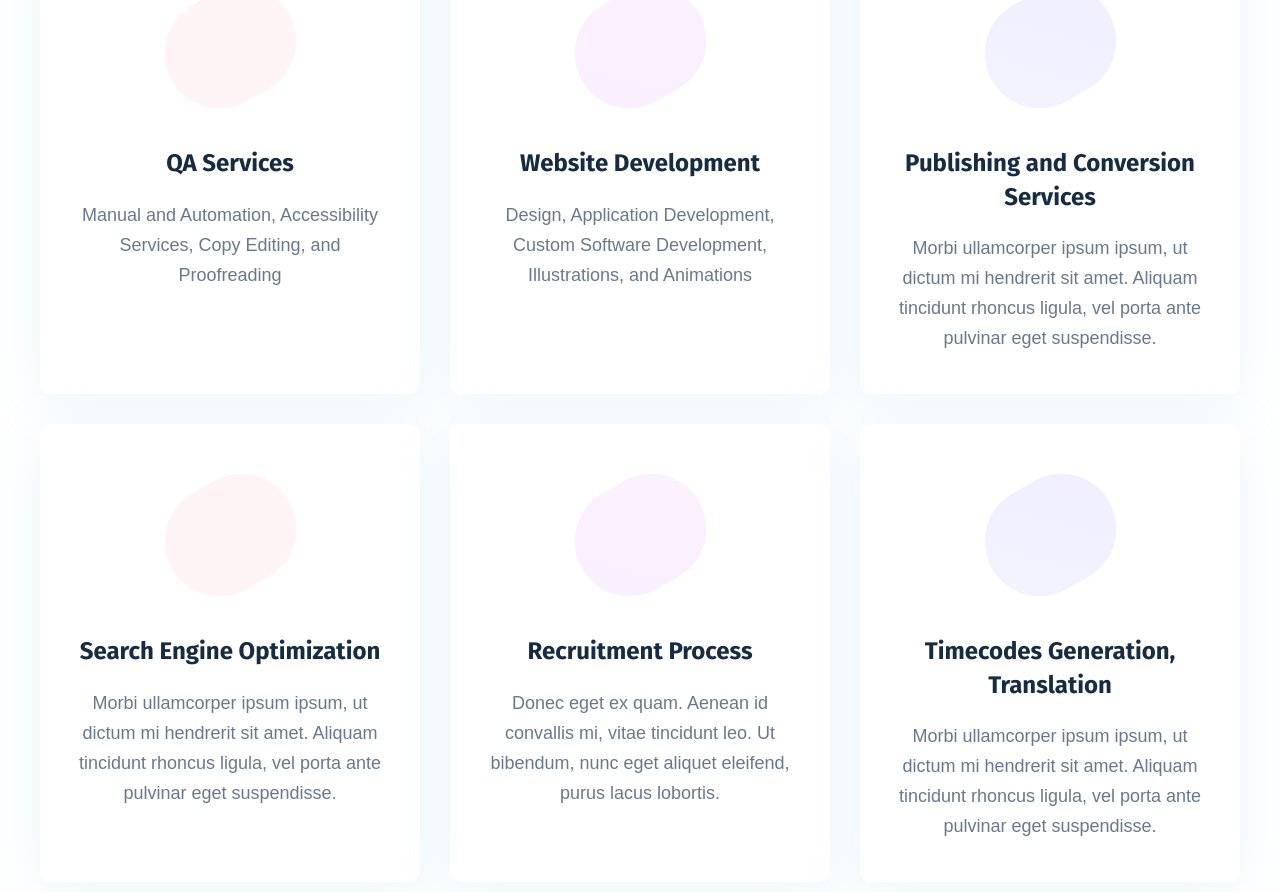
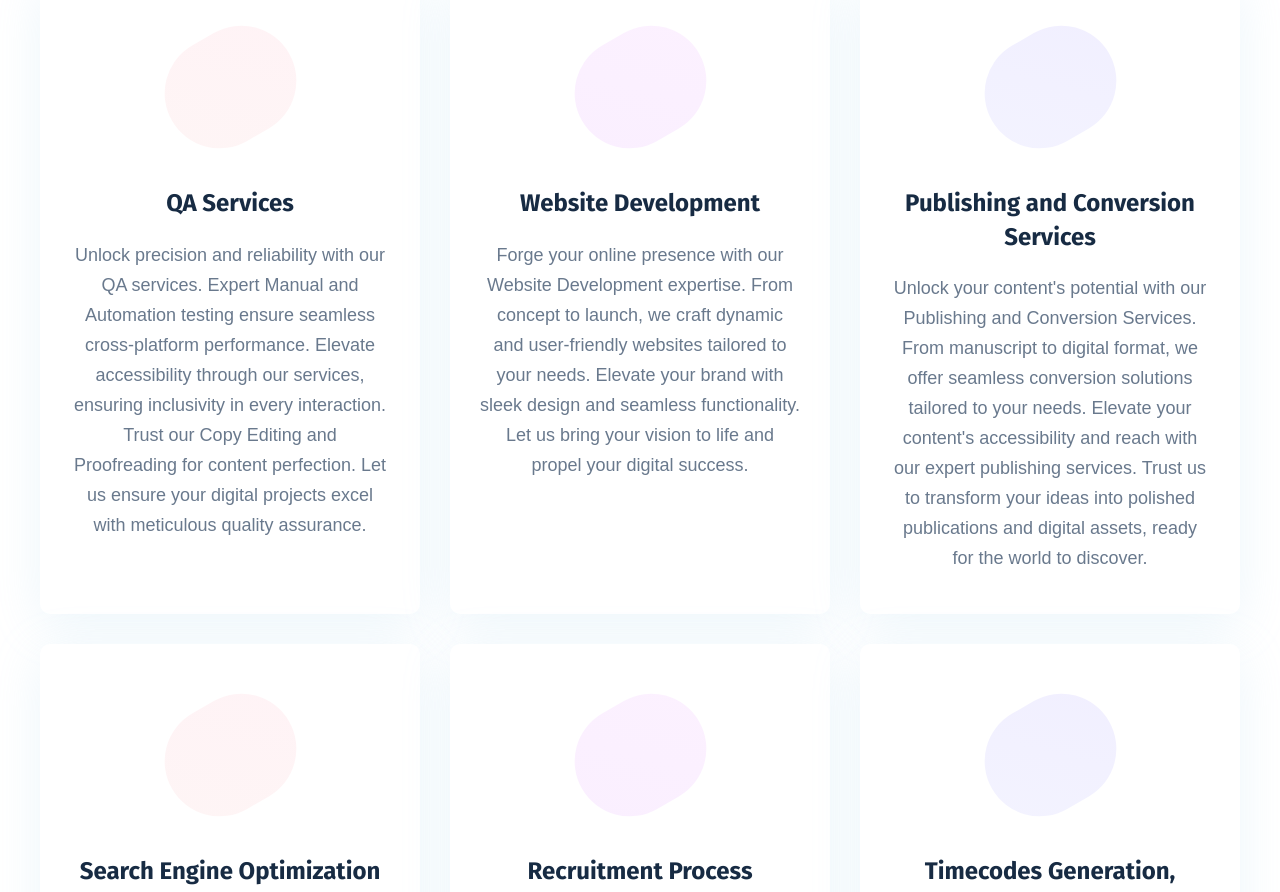
Before and after one commit to MANMOHAN1998/uni, a Django app: page / in a window 1280 px wide; the page is wider, and only the part inside the window is pictured. Shown: the part 954-1846 px from the top of that part. Run offline with Django 4.2, Linux system fonts and the light colour scheme; some libraries are stand-ins or nearby versions; some web fonts are replaced.

Commit message:
home page content added

```diff
--- a/uniapp/templates/index.html
+++ b/uniapp/templates/index.html
@@ -22,8 +22,9 @@
             <div class="banner-content">
                 <h1>Unlocking Dreams,
                     <br>Crafting Solutions</h1>
-                <p class="section-subheading">Praesent rhoncus, felis nec accumsan mattis, urna urna
-                    <br>laoreet acus vel ultrices.</p>
+                <p class="section-subheading">At <a href="/" style="text-decoration: none; font-weight: bold;">UNI Dream Soulutions</a>, we believe in unlocking dreams and<br>
+                     crafting solutions through innovative education technology.
+                    <br>Join us on a journey of empowerment and discovery.</p>
                 <a href="" class="custom-btn btn-big grad-style-ef page-scroll" data-bs-toggle="modal" data-bs-target="#get-a-quote-modal">CONTACT US</a>
             </div>
             <!-- End of .banner-content -->
@@ -44,7 +45,7 @@
                             <i class="ml-des-62-Precision-compasses-graphics-design-tool-interface txt-grad-cd"></i>
                         </span>
                         <h5 class="text-center">QA Services</h5>
-                        <p>Manual and Automation, Accessibility Services, Copy Editing, and Proofreading</p>
+                        <p>Unlock precision and reliability with our QA services. Expert Manual and Automation testing ensure seamless cross-platform performance. Elevate accessibility through our services, ensuring inclusivity in every interaction. Trust our Copy Editing and Proofreading for content perfection. Let us ensure your digital projects excel with meticulous quality assurance.</p>
                     </a>
                     <!-- End of .service-box -->
                 </div>
@@ -57,7 +58,7 @@
                             <i class="ml-des-57-upload-download-sync-application-device-mobile-computer txt-grad-ab"></i>
                         </span>
                         <h5 class="text-center">Website Development</h5>
-                        <p>Design, Application Development, Custom Software Development, Illustrations, and Animations
+                        <p>Forge your online presence with our Website Development expertise. From concept to launch, we craft dynamic and user-friendly websites tailored to your needs. Elevate your brand with sleek design and seamless functionality. Let us bring your vision to life and propel your digital success.
                         </p>
                     </a>
                     <!-- End of .service-box -->
@@ -71,8 +72,11 @@
                             <i class="ml-tec-45-responsive-mobile-phone-tablet-computer-desktop-monitor-laptop txt-grad-ef"></i>
                         </span>
                         <h5 class="text-center">Publishing and Conversion Services</h5>
-                        <p>Morbi ullamcorper ipsum ipsum, ut dictum mi hendrerit sit amet. Aliquam tincidunt rhoncus ligula,
-                            vel porta ante pulvinar eget suspendisse.</p>
+                        <p>Unlock your content's potential with our Publishing and Conversion Services.
+                            From manuscript to digital format, we offer seamless conversion solutions tailored to your needs.
+                            Elevate your content's accessibility and reach with our expert publishing services.
+                            Trust us to transform your ideas into polished publications and digital assets, ready for the world to discover.
+                        </p>
                     </a>
                     <!-- End of .service-box -->
                 </div>
@@ -85,8 +89,7 @@
                             <i class="ml-tec-8-search-magnifier-computer-desktop-monitor-laptop txt-grad-cd"></i>
                         </span>
                         <h5 class="text-center">Search Engine Optimization</h5>
-                        <p>Morbi ullamcorper ipsum ipsum, ut dictum mi hendrerit sit amet. Aliquam tincidunt rhoncus ligula,
-                            vel porta ante pulvinar eget suspendisse.</p>
+                        <p>Maximize your online visibility with our Search Engine Optimization (SEO) services. We specialize in optimizing your digital presence to rank higher in search engine results. Elevate your website's visibility and drive organic traffic with our tailored SEO strategies. Trust our expertise to enhance your online presence and reach your target audience effectively.</p>
                     </a>
                     <!-- End of .service-box -->
                 </div>
@@ -99,8 +102,7 @@
                             <i class="ml-symtwo-34-cursor-click-browser-website-arrow-computer txt-grad-ab"></i>
                         </span>
                         <h5 class="text-center">Recruitment Process</h5>
-                        <p>Donec eget ex quam. Aenean id convallis mi, vitae tincidunt leo. Ut bibendum, nunc eget aliquet eleifend,
-                            purus lacus lobortis.</p>
+                        <p>Streamline your hiring process with our Recruitment services. We offer comprehensive solutions to attract, screen, and select top talent. Elevate your recruitment strategy with our expertise in candidate sourcing, screening, and placement. Trust us to optimize your hiring process and build a skilled and diverse team.</p>
                     </a>
                     <!-- End of .service-box -->
                 </div>
@@ -113,8 +115,7 @@
                             <i class="ml-dat-63-database-computer-network-internet-globe-server txt-grad-ef"></i>
                         </span>
                         <h5 class="text-center">Timecodes Generation, Translation</h5>
-                        <p>Morbi ullamcorper ipsum ipsum, ut dictum mi hendrerit sit amet. Aliquam tincidunt rhoncus ligula,
-                            vel porta ante pulvinar eget suspendisse.</p>
+                        <p>Enhance your media content with our Timecode Generation and Translation services. We provide accurate timecodes and seamless translations to ensure your content resonates with global audiences. Elevate your media projects with precise timing and language localization. Trust our expertise to enhance the accessibility and impact of your content across borders and languages.</p>
                     </a>
                     <!-- End of .service-box -->
                 </div>
```
Also changed, not shown: db.sqlite3.
